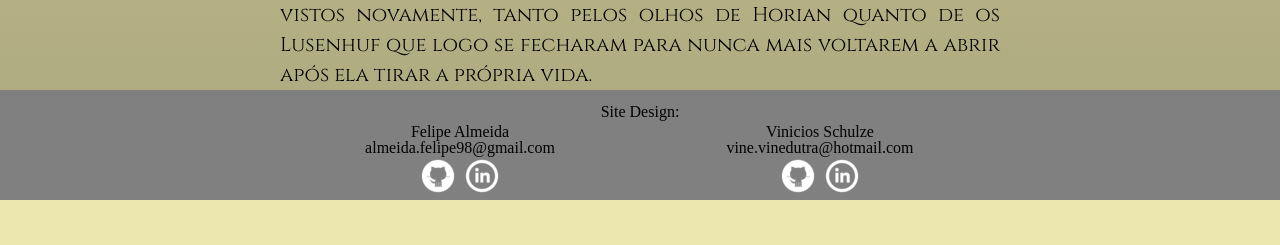
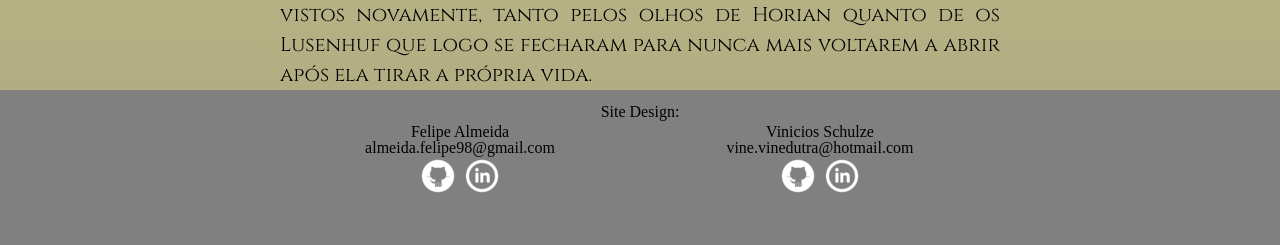
Before and after one commit to Letalin/rpg, a PHP site: page /html/wikia.html in a window 1280 px wide. Shown: the part 1392-1637 px from the top of the page. Before the commit the page ends 1592 px from the top, so only its background shows below. Run offline with PHP 8.4, Linux system fonts and the light colour scheme.

Commit message:
Update site.css

```diff
--- a/css/site.css
+++ b/css/site.css
@@ -44,7 +44,7 @@ body{
 .footer {
     padding: 10px;
     background-color: grey;
-    height: 90px;
+    height: 135px;
 }
 
 /* classe contendo o conteudo da pagina, usado p/deixar o rodape no fim da pagina*/
```
